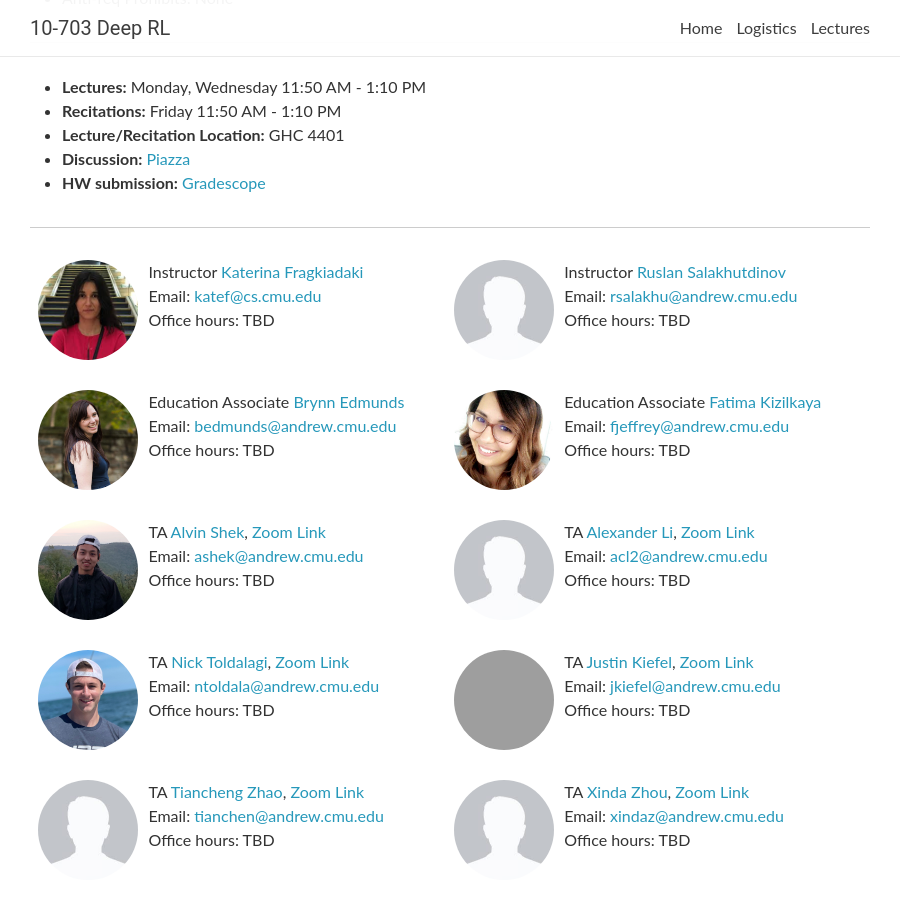
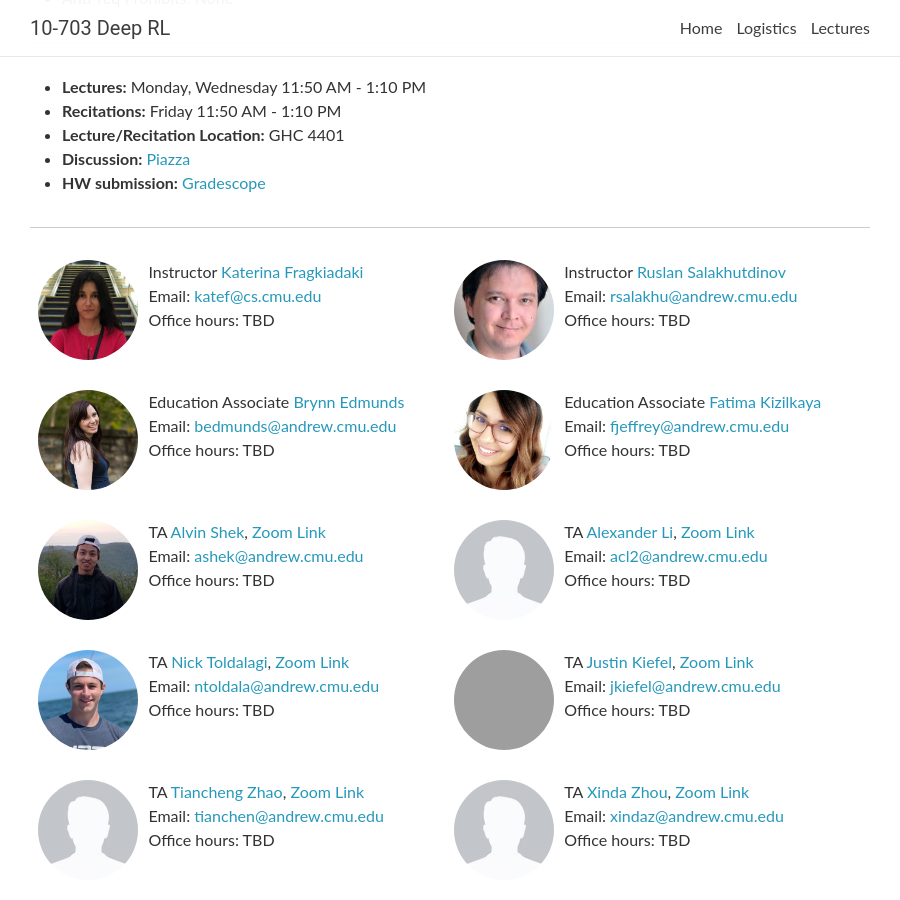
Before and after one commit to cmudeeprl/403website_s22, a Jekyll site: the page built from _pages/about.md, in a window 1280 px wide and 900 px high, scrolled down 1055 px. Shown: the whole window, without its empty margins (190-1090 px from the left). Built offline with Jekyll 4.4.1, drawn with Linux system fonts in a browser that asks for light colours; nearby versions of some CDN libraries; comment, search, counter and statistics services are not loaded; grey boxes are pictures that could not be loaded.

Commit message:
Added ruslan's photo

```diff
--- a/_data/staff.yml
+++ b/_data/staff.yml
@@ -9,7 +9,7 @@ Instructors:
       email: rsalakhu@andrew.cmu.edu
       url:
       office-hours: TBD
-      image: staff/generic.jpeg
+      image: staff/ruslan.jpg
 
 EducationAssociates:
     - name: Brynn Edmunds
```
Also changed, not shown: assets/img/staff/ruslan.jpg (added).
